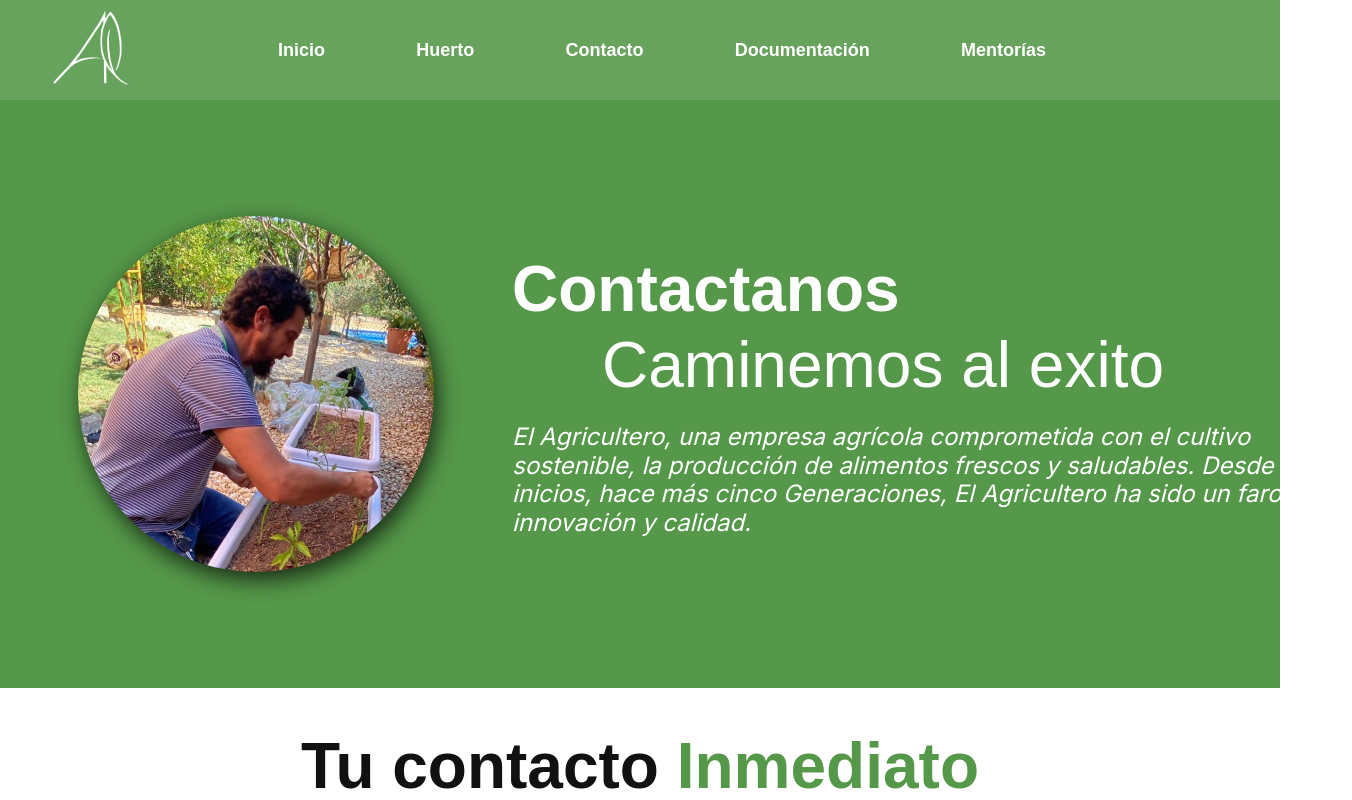
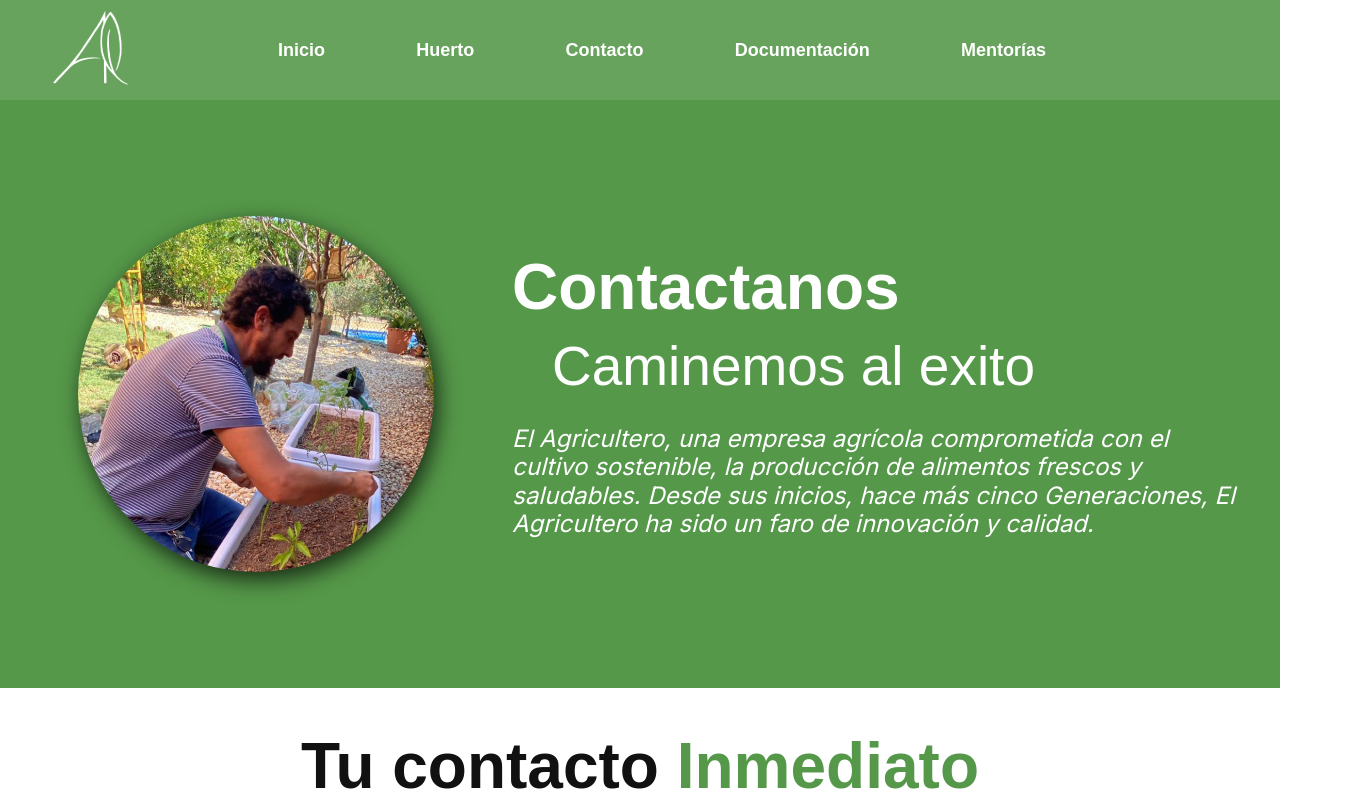
Before and after one commit to junior-debug/elAgricultero, a Next.js app: page /contact in a window 1280 px wide. Shown: the top 800 px of the page, 1352 px wide, since content can reach past the window. Built offline with nearby package versions, Linux system fonts and the light colour scheme.

Commit message:
responsive in contact

```diff
--- a/src/app/contact/style.css
+++ b/src/app/contact/style.css
@@ -49,7 +49,7 @@ textarea {
     flex-direction: column;
 }
 .right p {
-    width: 840px;
+    width: 95%;
     font-size: 24px;
     font-style: italic;
     font-weight: 400;
@@ -63,7 +63,8 @@ textarea {
 }
 .principal-title span {
     font-weight: 400;
-    margin-left: 90px;
+    margin-left: 40px;
+    font-size: 55px;
 }
 .container-description {
     margin-bottom: 100px;
```
